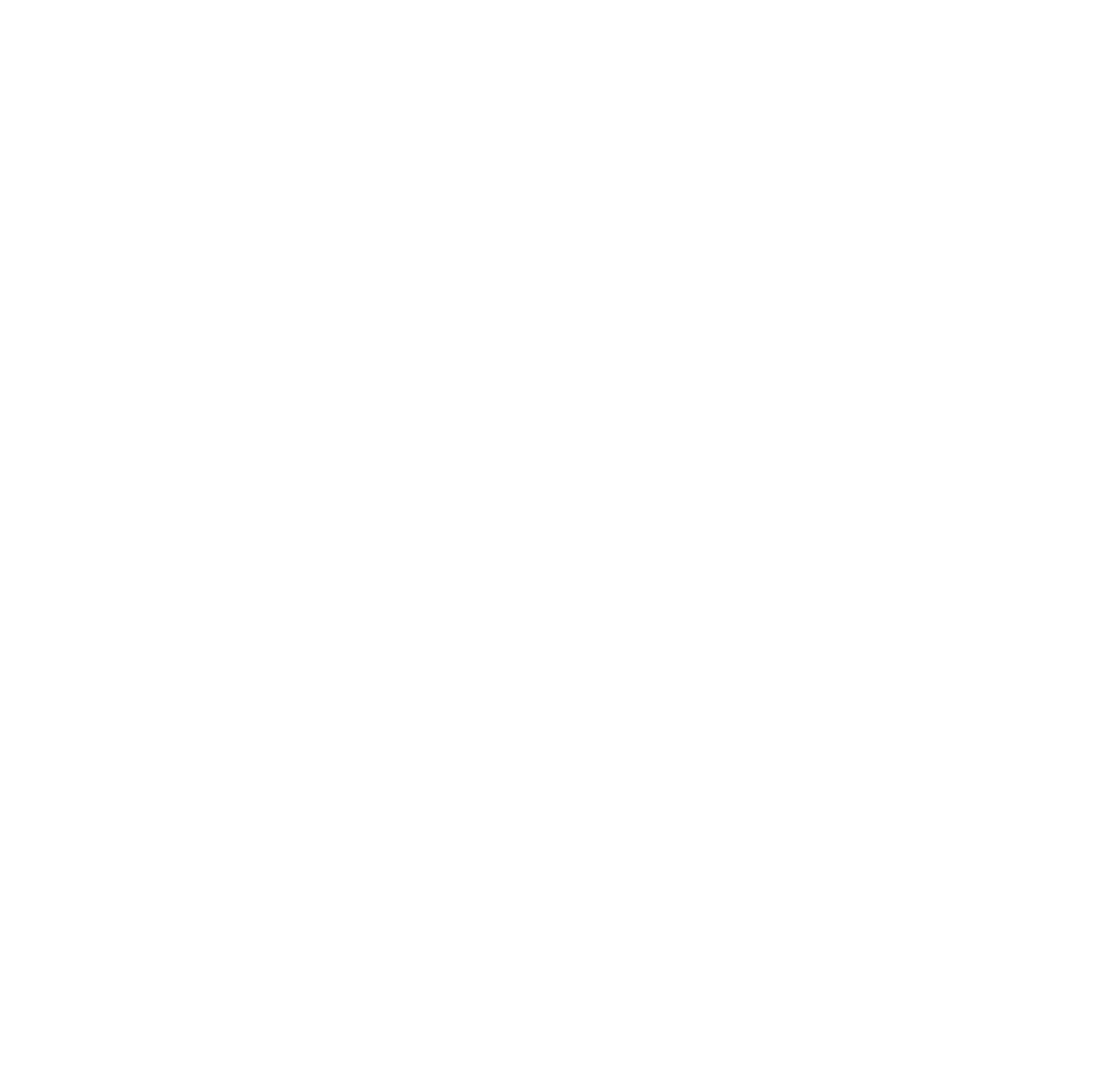
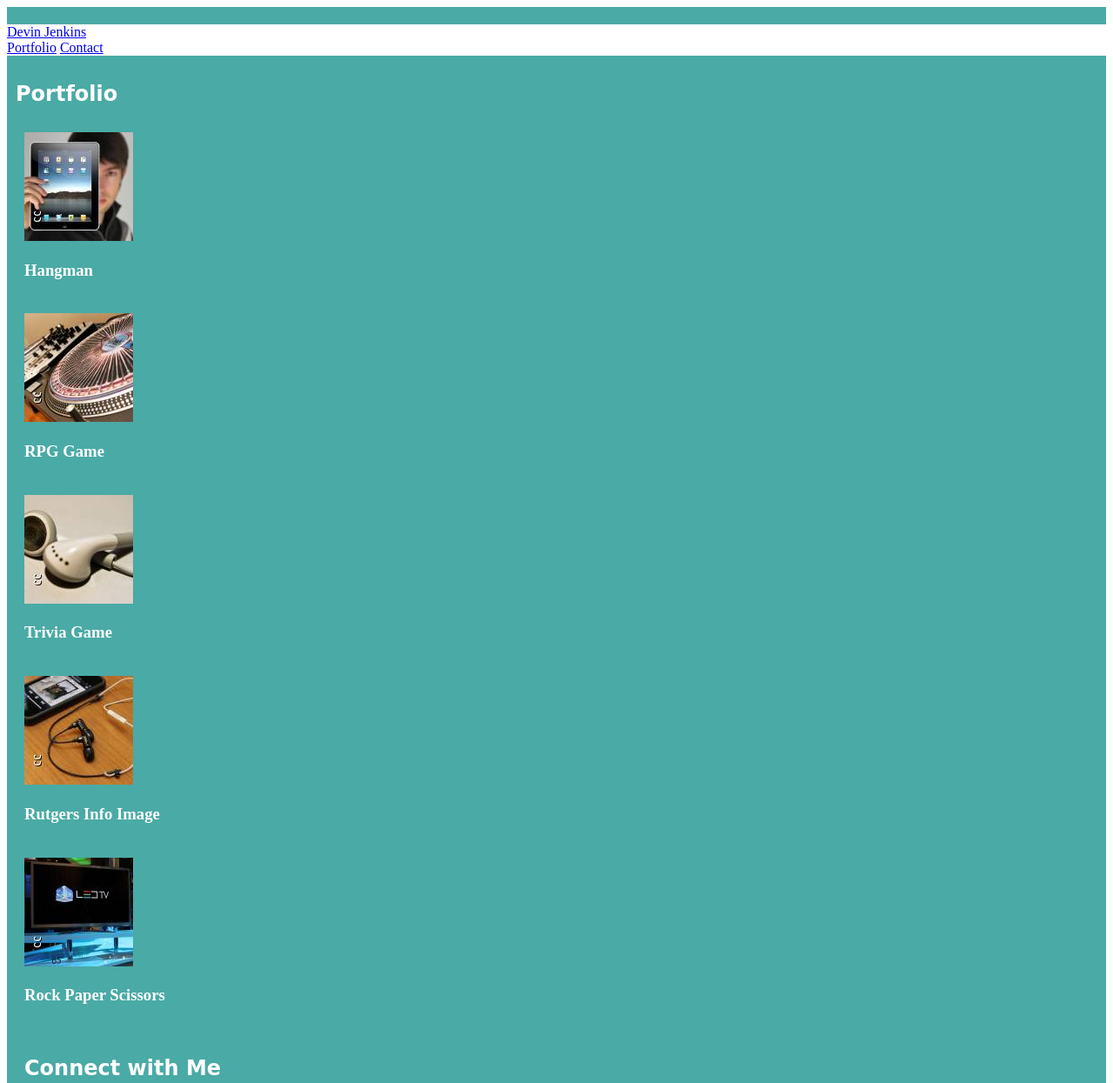
Before and after one commit to Iamdevinj/Basic-Portfolio, a plain HTML site: page portfolio.html in a window 1280 px wide. Shown: the top 1245 px of the page at 87% size. Before the commit the page ends 800 px from the top, so only its background shows below. Drawn offline with Linux system fonts and the light colour scheme.

Commit message:
finished index & portfolio page,staterd contact page

```diff
--- a/assets/css/style.css
+++ b/assets/css/style.css
@@ -0,0 +1,26 @@
+div {
+  background-color:#4aaaa5;
+  color: white;
+  padding: 10px;
+  text-align: left;
+
+}
+h2 {font-family: 'Pacifico', cursive;}
+        body {
+        background-color: white;
+      }
+
+      h1 {
+        font-family: 'ZCOOL KuaiLe', cursive;
+
+        color: #ffffff;
+        border: #cccccc;
+      }
+      p {font: #777777}
+      body p {
+        font-family: 'Roboto', sans-serif;
+        font-size: 16x;
+        font-weight: 200;
+        line-height: 1.5x;
+        letter-spacing: 1.5x
+      }
--- a/contact.html
+++ b/contact.html
@@ -1,25 +1,48 @@
 <!DOCTYPE html>
 <html lang="en-us">
-    <head>
-        <!--page title-->
-        <title>Devin Jenkins Contact</title>
-        <!--link to style sheet-->
-        <link rel="stylesheet" href="css/style.css" type="stylesheet">
-    </head>
+
+<head>
+    <title>Devin Jenkins portfolio</title>
+    <!--add style sheet-->
+    <link rel="stylesheet" href="assets/css/style.css" type="text/css">
+    <!--add second stylesheet-->
+</head>
 
 <body>
-    <!--header-->
-    <header>
-        <!--top of page-->
-        <h1>Contact Me</h1>
+    <header id="masterhead">
+        <div class="container"></div>
+        <a href="index.html" id="logo">Devin Jenkins</a>
+        <nav>
+            <a href="portfolio.html">Portfolio</a>
+            <a href="contact.html">Contact</a>
+        </nav>
+
+
     </header>
-<!--add boxes to email along with a message box once im home -->
-    <ul>
-        <li>Email: <a href="Dvnjenks@yahoo.com">Dvnjenks@yahoo.com</a></li>
-        <li>Github: <a href="Github.com/Iamdevinj">Iamdevinj</a></li>
-    </ul>
+<div id="main-container" class="container">
+    <!--add section & container-->
+    <section class="main-section">
+        <h1>About Me</h1>
+    <!--add image & height/width adjustments-->
+         <img src="assets/images/devinj.jpeg" alt="Devin Jenkins" height="250" width="250">
+
+    </section>
+<!--add another section & connect section-->
+<section class="sidebar">
+    <div id="connect">
+        <h2>Connect with Me</h2>
+        <img src="assets/images/github.png" alt="GitHub"class="social">
+        <img src="assets/images/LIN.png" alt="LinkedIN" class="social">
+        <img src="assets/images/stack.png" alt="Stack Overflow" class="social">
+    </div>
+</section>
+</div>
+    <footer>
+        <div class="container">
+            &copy; Copyright 2019 Devin Jenkins
+        </div>
+    </footer>
 
 </body>
 
-
 </html>
--- a/portfolio.html
+++ b/portfolio.html
@@ -0,0 +1,71 @@
+<!DOCTYPE html>
+<html lang="en-us">
+
+<head>
+    <title>Devin Jenkins portfolio</title>
+    <!--add style sheet-->
+    <link rel="stylesheet" href="assets/css/style.css" type="text/css">
+    <!--add second stylesheet-->
+</head>
+
+<body>
+    <header id="masterhead">
+        <div class="container"></div>
+        <a href="index.html" id="logo">Devin Jenkins</a>
+        <nav>
+            <a href="portfolio.html">Portfolio</a>
+            <a href="contact.html">Contact</a>
+        </nav>
+
+
+    </header>
+<div id="main-container" class="container">
+    <!--add section & container-->
+    <section class="main-section">
+        <h1>Portfolio</h1>
+<!--add images -->
+        <div class="work">
+            <img src="assets/images/cc.jpeg" alt="hangman" class="auth-image">
+            <h3>Hangman</h3>
+        </div>
+
+        <div class="work">
+                <img src="assets/images/cc-1.jpeg" alt="RPGgame" class="auth-image">
+                <h3>RPG Game</h3>
+        </div>
+
+        <div class="work">
+                <img src="assets/images/cc-2.jpeg" alt="triviagame" class="auth-image">
+                <h3>Trivia Game</h3>
+        </div>
+
+        <div class="work">
+                <img src="assets/images/cc-3.jpeg" alt="rutgersinfoimage" class="auth-image">
+                <h3>Rutgers Info Image</h3>
+        </div>
+
+        <div class="work">
+                <img src="assets/images/cc-4.jpeg" alt="rockpaperscissors" class="auth-image">
+                <h3>Rock Paper Scissors</h3>
+        </div>
+
+    </section>
+<!--add another section & connect section-->
+<section class="sidebar">
+    <div id="connect">
+        <h2>Connect with Me</h2>
+        <img src="assets/images/github.png" alt="GitHub"class="social">
+        <img src="assets/images/LIN.png" alt="LinkedIN" class="social">
+        <img src="assets/images/stack.png" alt="Stack Overflow" class="social">
+    </div>
+</section>
+</div>
+    <footer>
+        <div class="container">
+            &copy; Copyright 2019 Devin Jenkins
+        </div>
+    </footer>
+
+</body>
+
+</html>
```
Also changed, not shown: index.html (+35 -9 lines), assets/images/LIN.png (added), assets/images/cc-1.jpeg (added), assets/images/cc-2.jpeg (added), assets/images/cc-3.jpeg (added), assets/images/cc-4.jpeg (added), assets/images/cc.jpeg (added), assets/images/github.png (added), assets/images/stack.png (added), 4 other files.
